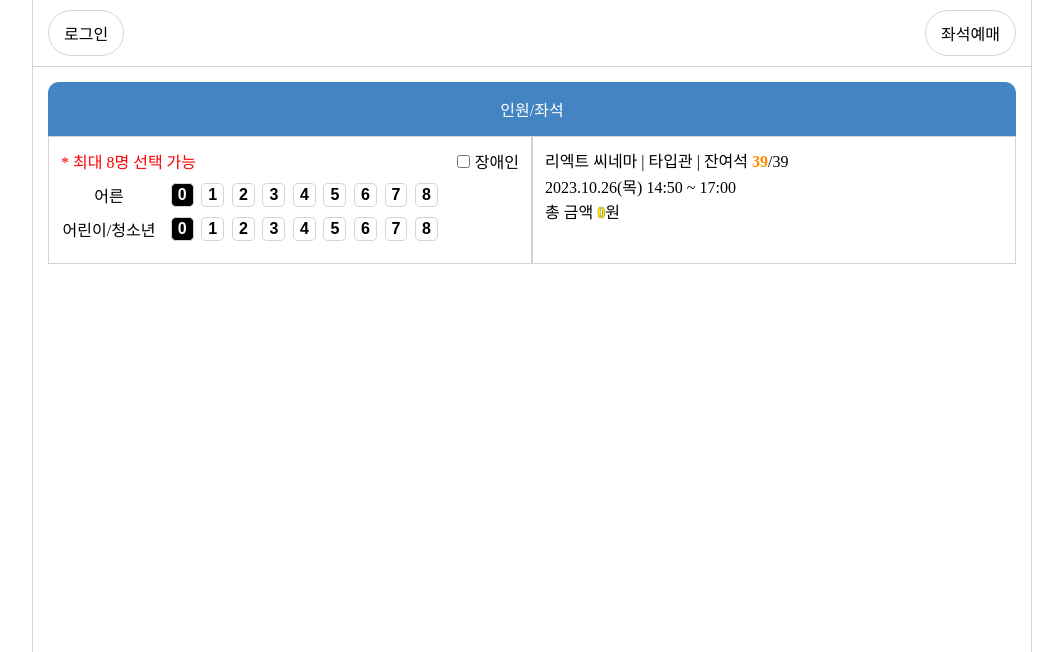
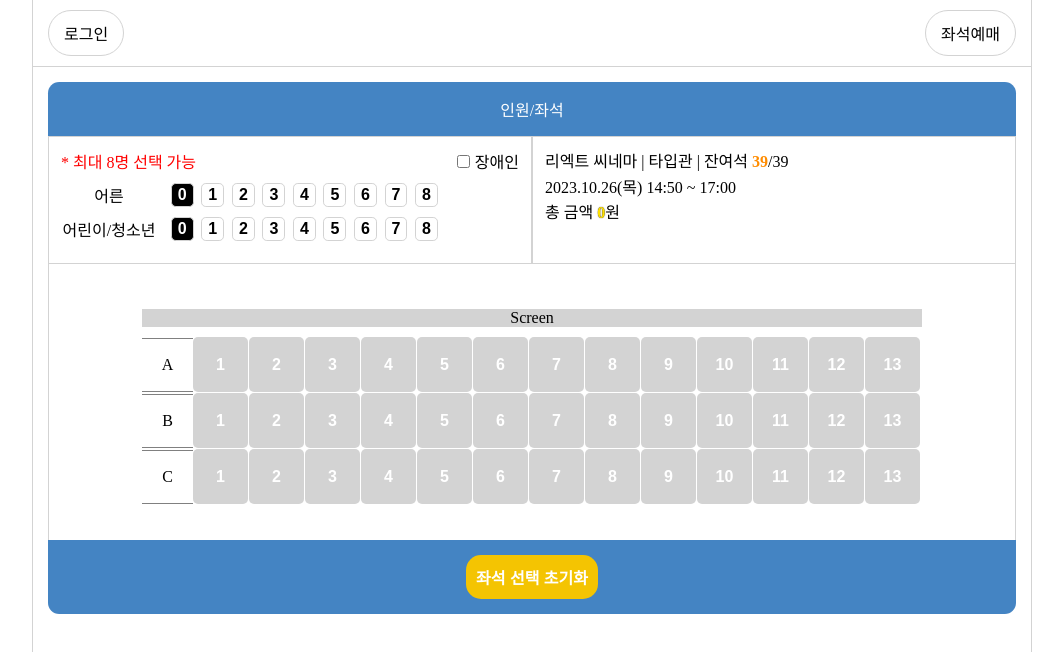
Before and after one commit to Rosevilleage/react-cinema, a React (Create React App) app: page / in a window 1280 px wide. Shown: the top 652 px of the page, without its empty margins (108-1171 px from the left). Built offline with nearby package versions, Linux system fonts and the light colour scheme.

Commit message:
feat: seats component 목업 생성

```diff
--- a/src/components/Theater.tsx
+++ b/src/components/Theater.tsx
@@ -1,12 +1,17 @@
 import React from "react";
 import styled from "styled-components";
 import TheatergoersAndPriceInfo from "./theaterMain/TheatergoersAndPriceInfo";
+import Seats from "./theaterMain/Seats";
 
 export default function Theater() {
   return (
     <TheaterContainer>
       <TheaterTitle>인원/좌석</TheaterTitle>
       <TheatergoersAndPriceInfo />
+      <Seats />
+      <ResetBox>
+        <button>좌석 선택 초기화</button>
+      </ResetBox>
     </TheaterContainer>
   );
 }
@@ -24,3 +29,22 @@ const TheaterTitle = styled.p`
   color: white;
   padding: 15px 5px;
 `;
+
+const ResetBox = styled.div`
+  width: 100%;
+  padding: 15px 0;
+  background-color: #4484c3;
+  border-radius: 0 0 0.7rem 0.7rem;
+  > button {
+    background-color: #f4c402;
+    color: white;
+    border: none;
+    border-radius: 15px;
+    cursor: pointer;
+    font-weight: bold;
+    padding: 10px;
+    &:active {
+      background-color: #c7a005;
+    }
+  }
+`;
--- /dev/null
+++ b/src/components/theaterMain/Seats.tsx
@@ -0,0 +1,91 @@
+import styled from "styled-components";
+// const seatBuff = {
+//   A: [0],
+//   B: [0],
+//   C: [0]
+// }
+export default function Seats() {
+  const seatsRowTitle = ["A", "B", "C"] as const;
+  const seatsRowData = Array.from({ length: 13 }, (_, i) => i + 1);
+
+  return (
+    <SeatsContainer>
+      <Screen>Screen</Screen>
+      {seatsRowTitle.map((title) => (
+        <SeatsRow key={title}>
+          <div>{title}</div>
+          {seatsRowData.map((num) => {
+            const seatType =
+              title === "C" ? (num < 11 ? "sale" : "handicap") : "general";
+            // const clicked = seatBuff[title].includes(num)
+            return (
+              <SeatBtn
+                key={`${title}-${num}`}
+                $seatType={seatType}
+                $disabled={true}
+                $clicked={false}
+              >
+                {num}
+              </SeatBtn>
+            );
+          })}
+        </SeatsRow>
+      ))}
+    </SeatsContainer>
+  );
+}
+
+const SeatsContainer = styled.div`
+  width: 100%;
+  height: 100%;
+  padding: 35px 5px;
+  border-left: 1px solid lightgray;
+  border-right: 1px solid lightgray;
+`;
+
+const Screen = styled.div`
+  background-color: lightgray;
+  margin: 10px auto;
+  width: 100%;
+  max-width: 780px;
+`;
+
+const SeatsRow = styled.div`
+  width: 100%;
+  max-width: 780px;
+  display: flex;
+  align-items: center;
+  margin: 0 auto 1px;
+  flex-wrap: wrap;
+  > div {
+    width: 51px;
+    height: 54px;
+    border-bottom: 1px solid gray;
+    border-top: 1px solid gray;
+    display: flex;
+    align-items: center;
+    justify-content: center;
+  }
+`;
+
+interface SeatBtnProp {
+  $disabled: boolean;
+  $clicked: boolean;
+  $seatType: "general" | "sale" | "handicap";
+}
+
+const SeatBtn = styled.button<SeatBtnProp>`
+  cursor: ${({ $disabled }) => ($disabled ? "" : "pointer")};
+  color: white;
+  font-weight: bold;
+  width: 55px;
+  height: 55px;
+  border-radius: 5px;
+  border: none;
+  margin-right: 1px;
+  background-color: ${({ $disabled, $clicked, $seatType, theme }) => {
+    if ($disabled) return theme.seatBackgroundColor.disabled;
+    else if ($clicked) return theme.seatBackgroundColor.clicked;
+    else return theme.seatBackgroundColor[$seatType];
+  }};
+`;
```
